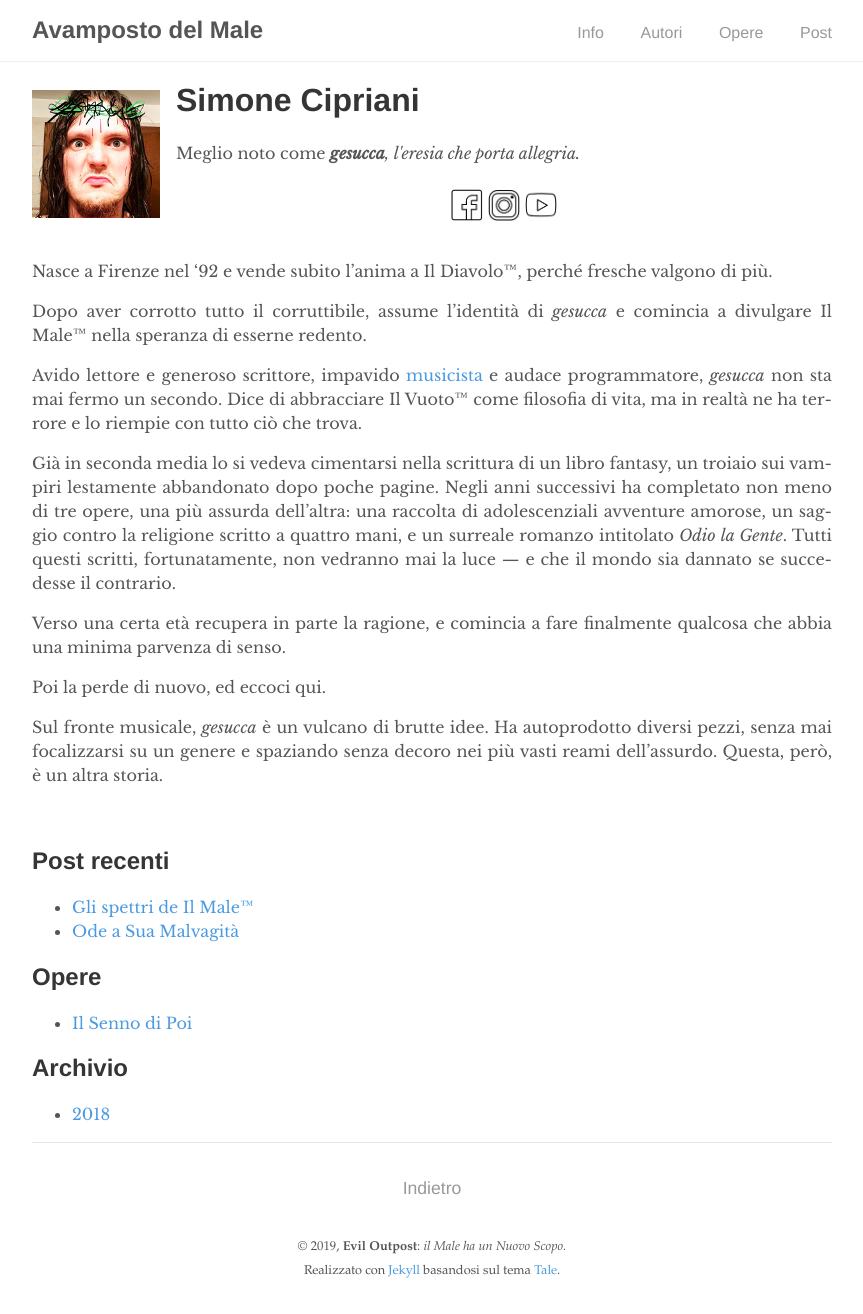
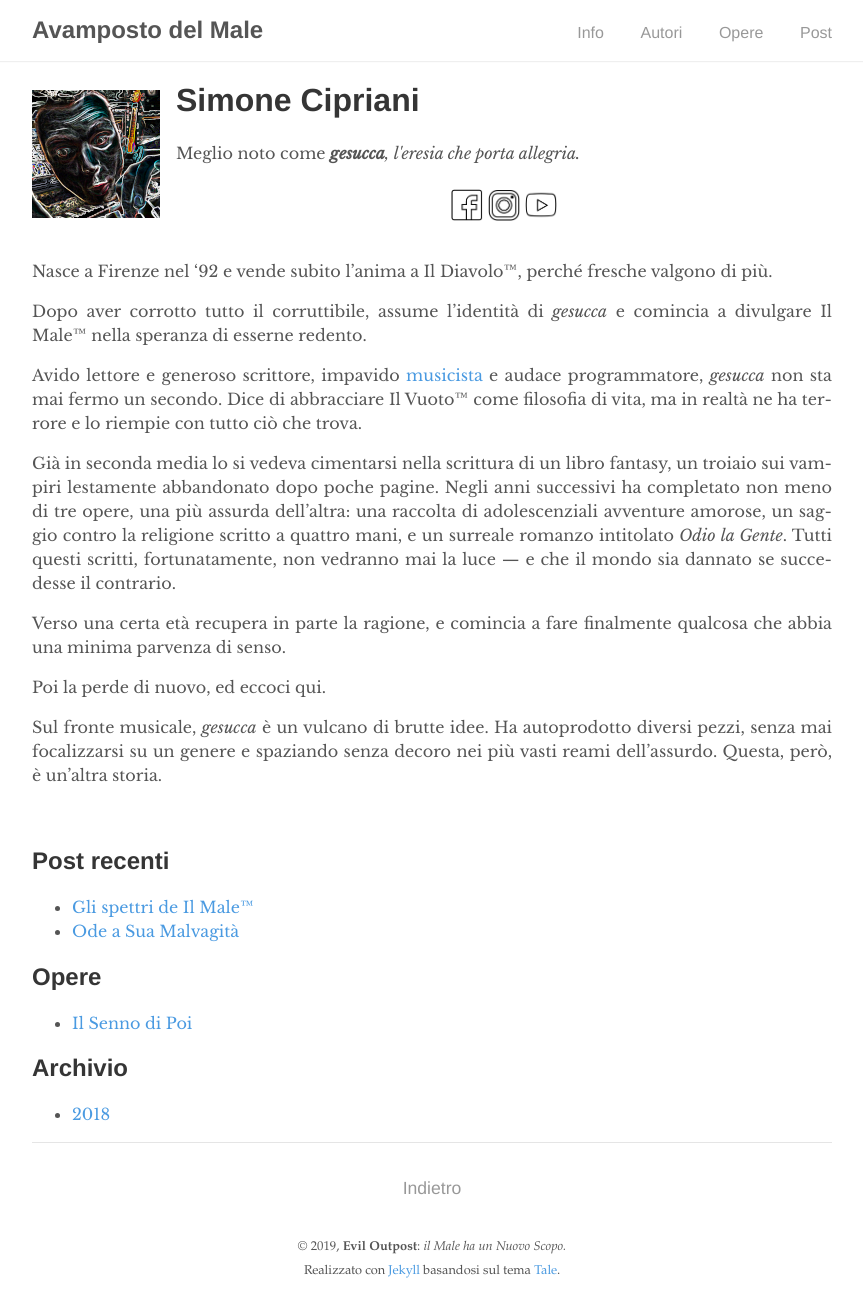
Before and after one commit to eviloutpost/eviloutpost.github.io, a Jekyll site: the page built from _authors/gesucca.md, in a window 1280 px wide. Shown: the whole page, without its empty margins (208-1071 px from the left). Built offline with Jekyll 4.4.1, drawn with Linux system fonts in a browser that asks for light colours.

```diff
--- a/_authors/gesucca.md
+++ b/_authors/gesucca.md
@@ -23,6 +23,6 @@ Verso una certa età recupera in parte la ragione, e comincia a fare finalmente
 
 Poi la perde di nuovo, ed eccoci qui.
 
-Sul fronte musicale, *{{ page.nickname }}* è un vulcano di brutte idee. Ha autoprodotto diversi pezzi, senza mai focalizzarsi su un genere e spaziando senza decoro nei più vasti reami dell'assurdo. Questa, però, è un altra storia.
+Sul fronte musicale, *{{ page.nickname }}* è un vulcano di brutte idee. Ha autoprodotto diversi pezzi, senza mai focalizzarsi su un genere e spaziando senza decoro nei più vasti reami dell'assurdo. Questa, però, è un'altra storia.
 
 [soundcloud]: https://soundcloud.com/user-326240122
```
Also changed, not shown: _authors/img/gesucca.png.
